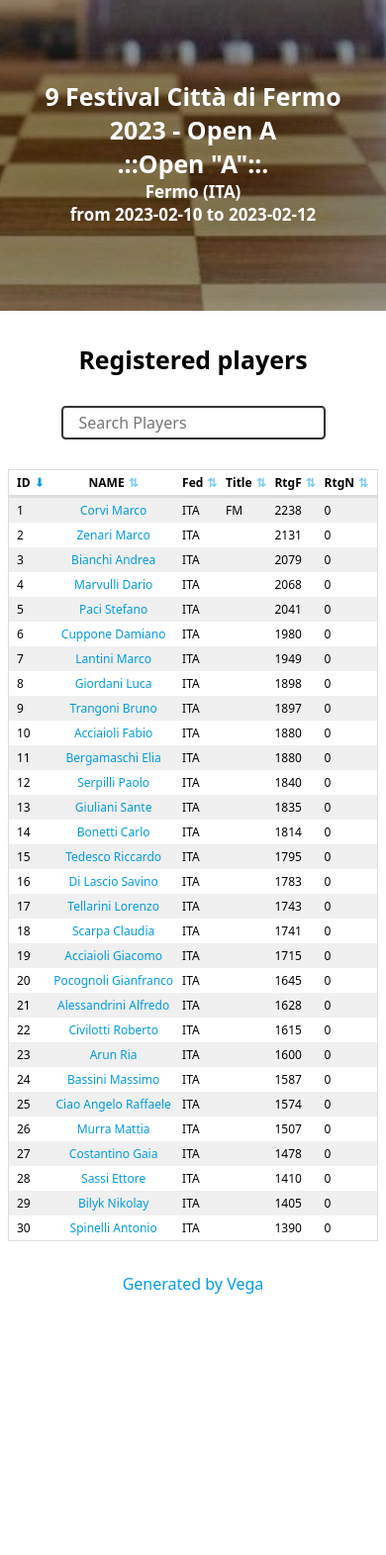
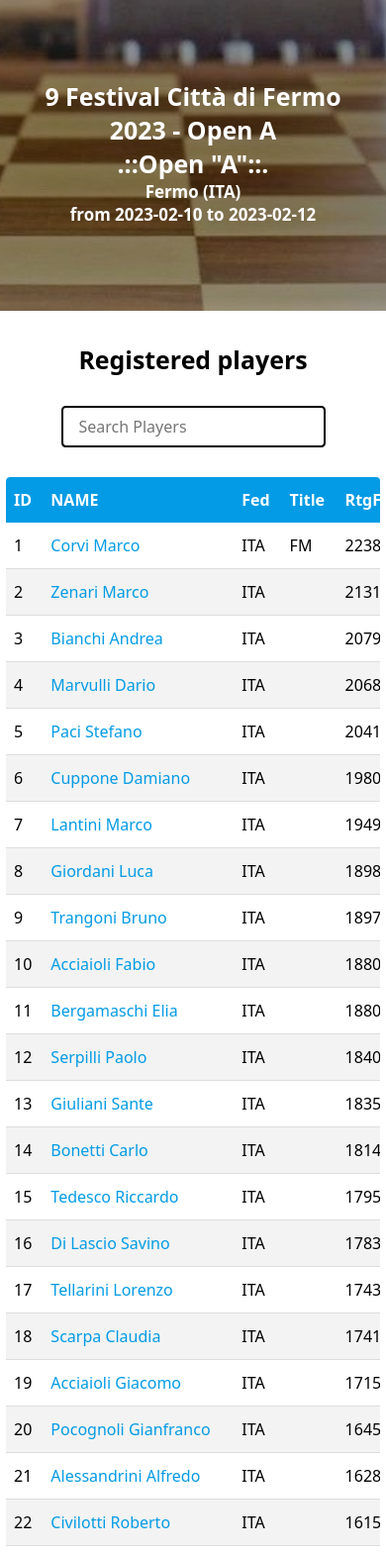
Before and after one commit to viphakorn/vegaresult-luigi, a plain HTML site: page index.html in a window 390 px wide. Shown: the part 62-1633 px from the top of the page at 99% size. Before the commit the page ends 1402 px from the top, so only its background shows below. Drawn offline with Linux system fonts and the light colour scheme.

Commit message:
table and remove script

```diff
--- a/index.html
+++ b/index.html
@@ -97,28 +97,29 @@
      </h2>
     </div>
    </section>
-   <section class="players-table-wrapper wrapper">
+   <section class="players-table-section wrapper">
     <h2>Registered players</h2>
     <div class="filter-search">
      <label for="filter-search" class="sr-only">Search Players</label>
      <input type="search" placeholder="Search Players" aria-controls="players-table" id="filter-search" />
     </div>
+    <div class="table-wrapper">
      <table class="players-table" id="players-table">
       <thead>
        <tr>
-       <th aria-controls="players-table" aria-sort="ascending" aria-label="ID: activate to sort column descending">ID</th>
-       <th aria-controls="players-table" aria-sort="none" aria-label="NAME: activate to sort column ascending">NAME</th>
-       <th aria-controls="players-table" aria-sort="none" aria-label="Fed: activate to sort column ascending">Fed</th>
-       <th aria-controls="players-table" aria-sort="none" aria-label="Title: activate to sort column ascending">Title</th>
-       <th aria-controls="players-table" aria-sort="none" aria-label="RtgF: activate to sort column ascending">RtgF</th>
-       <th aria-controls="players-table" aria-sort="none" aria-label="RtgN: activate to sort column ascending">RtgN</th>
+        <th aria-controls="players-table">ID</th>
+        <th aria-controls="players-table">NAME</th>
+        <th aria-controls="players-table">Fed</th>
+        <th aria-controls="players-table">Title</th>
+        <th aria-controls="players-table">RtgF</th>
+        <th aria-controls="players-table">RtgN</th>
        </tr>
       </thead>
       <tbody>
        <tr>
         <td>1</td>
         <td><a href="http://ratings.fide.com/profile/801895">Corvi Marco</a></td>
-       <td data-sort="ITA">ITA</td>
+        <td>ITA</td>
         <td>FM</td>
         <td>2238</td>
         <td>0</td>
@@ -126,7 +127,7 @@
        <tr>
         <td>2</td>
         <td><a href="http://ratings.fide.com/profile/2826971">Zenari Marco</a></td>
-       <td data-sort="ITA">ITA</td>
+        <td>ITA</td>
         <td></td>
         <td>2131</td>
         <td>0</td>
@@ -134,7 +135,7 @@
        <tr>
         <td>3</td>
         <td><a href="http://ratings.fide.com/profile/807370">Bianchi Andrea</a></td>
-       <td data-sort="ITA">ITA</td>
+        <td>ITA</td>
         <td></td>
         <td>2079</td>
         <td>0</td>
@@ -142,7 +143,7 @@
        <tr>
         <td>4</td>
         <td><a href="http://ratings.fide.com/profile/894567">Marvulli Dario</a></td>
-       <td data-sort="ITA">ITA</td>
+        <td>ITA</td>
         <td></td>
         <td>2068</td>
         <td>0</td>
@@ -150,7 +151,7 @@
        <tr>
         <td>5</td>
         <td><a href="http://ratings.fide.com/profile/819840">Paci Stefano</a></td>
-       <td data-sort="ITA">ITA</td>
+        <td>ITA</td>
         <td></td>
         <td>2041</td>
         <td>0</td>
@@ -158,7 +159,7 @@
        <tr>
         <td>6</td>
         <td><a href="http://ratings.fide.com/profile/844888">Cuppone Damiano</a></td>
-       <td data-sort="ITA">ITA</td>
+        <td>ITA</td>
         <td></td>
         <td>1980</td>
         <td>0</td>
@@ -166,7 +167,7 @@
        <tr>
         <td>7</td>
         <td><a href="http://ratings.fide.com/profile/801054">Lantini Marco</a></td>
-       <td data-sort="ITA">ITA</td>
+        <td>ITA</td>
         <td></td>
         <td>1949</td>
         <td>0</td>
@@ -174,7 +175,7 @@
        <tr>
         <td>8</td>
         <td><a href="http://ratings.fide.com/profile/2847421">Giordani Luca</a></td>
-       <td data-sort="ITA">ITA</td>
+        <td>ITA</td>
         <td></td>
         <td>1898</td>
         <td>0</td>
@@ -182,7 +183,7 @@
        <tr>
         <td>9</td>
         <td><a href="http://ratings.fide.com/profile/24601438">Trangoni Bruno</a></td>
-       <td data-sort="ITA">ITA</td>
+        <td>ITA</td>
         <td></td>
         <td>1897</td>
         <td>0</td>
@@ -190,7 +191,7 @@
        <tr>
         <td>10</td>
         <td><a href="http://ratings.fide.com/profile/839922">Acciaioli Fabio</a></td>
-       <td data-sort="ITA">ITA</td>
+        <td>ITA</td>
         <td></td>
         <td>1880</td>
         <td>0</td>
@@ -198,7 +199,7 @@
        <tr>
         <td>11</td>
         <td><a href="http://ratings.fide.com/profile/28500636">Bergamaschi Elia</a></td>
-       <td data-sort="ITA">ITA</td>
+        <td>ITA</td>
         <td></td>
         <td>1880</td>
         <td>0</td>
@@ -206,7 +207,7 @@
        <tr>
         <td>12</td>
         <td><a href="http://ratings.fide.com/profile/28548493">Serpilli Paolo</a></td>
-       <td data-sort="ITA">ITA</td>
+        <td>ITA</td>
         <td></td>
         <td>1840</td>
         <td>0</td>
@@ -214,7 +215,7 @@
        <tr>
         <td>13</td>
         <td><a href="http://ratings.fide.com/profile/817074">Giuliani Sante</a></td>
-       <td data-sort="ITA">ITA</td>
+        <td>ITA</td>
         <td></td>
         <td>1835</td>
         <td>0</td>
@@ -222,7 +223,7 @@
        <tr>
         <td>14</td>
         <td><a href="http://ratings.fide.com/profile/815330">Bonetti Carlo</a></td>
-       <td data-sort="ITA">ITA</td>
+        <td>ITA</td>
         <td></td>
         <td>1814</td>
         <td>0</td>
@@ -230,7 +231,7 @@
        <tr>
         <td>15</td>
         <td><a href="http://ratings.fide.com/profile/2800581">Tedesco Riccardo</a></td>
-       <td data-sort="ITA">ITA</td>
+        <td>ITA</td>
         <td></td>
         <td>1795</td>
         <td>0</td>
@@ -238,7 +239,7 @@
        <tr>
         <td>16</td>
         <td><a href="http://ratings.fide.com/profile/810550">Di Lascio Savino</a></td>
-       <td data-sort="ITA">ITA</td>
+        <td>ITA</td>
         <td></td>
         <td>1783</td>
         <td>0</td>
@@ -246,7 +247,7 @@
        <tr>
         <td>17</td>
         <td><a href="http://ratings.fide.com/profile/28548655">Tellarini Lorenzo</a></td>
-       <td data-sort="ITA">ITA</td>
+        <td>ITA</td>
         <td></td>
         <td>1743</td>
         <td>0</td>
@@ -254,7 +255,7 @@
        <tr>
         <td>18</td>
         <td><a href="http://ratings.fide.com/profile/875848">Scarpa Claudia</a></td>
-       <td data-sort="ITA">ITA</td>
+        <td>ITA</td>
         <td></td>
         <td>1741</td>
         <td>0</td>
@@ -262,7 +263,7 @@
        <tr>
         <td>19</td>
         <td><a href="http://ratings.fide.com/profile/2895299">Acciaioli Giacomo</a></td>
-       <td data-sort="ITA">ITA</td>
+        <td>ITA</td>
         <td></td>
         <td>1715</td>
         <td>0</td>
@@ -270,7 +271,7 @@
        <tr>
         <td>20</td>
         <td><a href="http://ratings.fide.com/profile/2826726">Pocognoli Gianfranco</a></td>
-       <td data-sort="ITA">ITA</td>
+        <td>ITA</td>
         <td></td>
         <td>1645</td>
         <td>0</td>
@@ -278,7 +279,7 @@
        <tr>
         <td>21</td>
         <td><a href="http://ratings.fide.com/profile/846260">Alessandrini Alfredo</a></td>
-       <td data-sort="ITA">ITA</td>
+        <td>ITA</td>
         <td></td>
         <td>1628</td>
         <td>0</td>
@@ -286,7 +287,7 @@
        <tr>
         <td>22</td>
         <td><a href="http://ratings.fide.com/profile/850306">Civilotti Roberto</a></td>
-       <td data-sort="ITA">ITA</td>
+        <td>ITA</td>
         <td></td>
         <td>1615</td>
         <td>0</td>
@@ -294,7 +295,7 @@
        <tr>
         <td>23</td>
         <td><a href="http://ratings.fide.com/profile/28555678">Arun Ria</a></td>
-       <td data-sort="ITA">ITA</td>
+        <td>ITA</td>
         <td></td>
         <td>1600</td>
         <td>0</td>
@@ -302,7 +303,7 @@
        <tr>
         <td>24</td>
         <td><a href="http://ratings.fide.com/profile/809314">Bassini Massimo</a></td>
-       <td data-sort="ITA">ITA</td>
+        <td>ITA</td>
         <td></td>
         <td>1587</td>
         <td>0</td>
@@ -310,7 +311,7 @@
        <tr>
         <td>25</td>
         <td><a href="http://ratings.fide.com/profile/2863311">Ciao Angelo Raffaele</a></td>
-       <td data-sort="ITA">ITA</td>
+        <td>ITA</td>
         <td></td>
         <td>1574</td>
         <td>0</td>
@@ -318,7 +319,7 @@
        <tr>
         <td>26</td>
         <td><a href="http://ratings.fide.com/profile/2889469">Murra Mattia</a></td>
-       <td data-sort="ITA">ITA</td>
+        <td>ITA</td>
         <td></td>
         <td>1507</td>
         <td>0</td>
@@ -326,7 +327,7 @@
        <tr>
         <td>27</td>
         <td><a href="http://ratings.fide.com/profile/28505700">Costantino Gaia</a></td>
-       <td data-sort="ITA">ITA</td>
+        <td>ITA</td>
         <td></td>
         <td>1478</td>
         <td>0</td>
@@ -334,7 +335,7 @@
        <tr>
         <td>28</td>
         <td><a href="http://ratings.fide.com/profile/28518063">Sassi Ettore</a></td>
-       <td data-sort="ITA">ITA</td>
+        <td>ITA</td>
         <td></td>
         <td>1410</td>
         <td>0</td>
@@ -342,7 +343,7 @@
        <tr>
         <td>29</td>
         <td><a href="http://ratings.fide.com/profile/28562879">Bilyk Nikolay</a></td>
-       <td data-sort="ITA">ITA</td>
+        <td>ITA</td>
         <td></td>
         <td>1405</td>
         <td>0</td>
@@ -350,13 +351,14 @@
        <tr>
         <td>30</td>
         <td><a href="http://ratings.fide.com/profile/2855181">Spinelli Antonio</a></td>
-       <td data-sort="ITA">ITA</td>
+        <td>ITA</td>
         <td></td>
         <td>1390</td>
         <td>0</td>
        </tr>
       </tbody>
      </table>
+    </div>
    </section>
   </main>
   <footer class="footer">
--- a/script.js
+++ b/script.js
@@ -31,54 +31,14 @@ dropdownButton.addEventListener("click", () => {
  dropdownButton.setAttribute("aria-expanded", !dropdownList.hidden)
 })
 
-const playersTable = document.getElementById("players-table")
-const thArray = Array.from(playersTable.querySelectorAll("th"))
-const tbody = playersTable.querySelector("tbody")
-let tBodyRows = Array.from(tbody.querySelectorAll("tr"))
-
-thArray.forEach((th, index) => {
- th.addEventListener("click", () => {
-  // Sort rows by the clicked column
-  tBodyRows.sort((a, b) => {
-   const aValue = a.getElementsByTagName("td")[index].textContent
-   const bValue = b.getElementsByTagName("td")[index].textContent
-   return aValue.localeCompare(bValue, undefined, { numeric: true })
-  })
-
-  // Reverse the order if the clicked column is already sorted in ascending order
-  if (th.getAttribute("aria-sort") === "ascending") {
-   tBodyRows.reverse()
-   th.setAttribute("aria-sort", "descending")
-  } else {
-   // Set the clicked column as the new sorting column
-   thArray.forEach((th) => {
-    th.setAttribute("aria-sort", "none")
-   })
-   th.setAttribute("aria-sort", "ascending")
-  }
-
-  // Update the table with the sorted rows
-  tBodyRows.forEach((row) => {
-   tbody.appendChild(row)
-  })
- })
-})
-
 const filterSearch = document.querySelector("#filter-search")
 const tableRows = document.querySelectorAll("#players-table tbody tr")
 
 filterSearch.addEventListener("input", () => {
  const searchTerm = filterSearch.value.trim().toLowerCase()
 
- tBodyRows.forEach((row) => {
+ tableRows.forEach((row) => {
   const [id, name, fed, title, rtgF, rtgN] = Array.from(row.querySelectorAll("td")).map((cell) => cell.textContent.trim().toLowerCase())
-
-  //   const id = row.querySelector("td:nth-child(1)").textContent.trim().toLowerCase()
-  //   const name = row.querySelector("td:nth-child(2)").textContent.trim().toLowerCase()
-  //   const fed = row.querySelector("td:nth-child(3)").textContent.trim().toLowerCase()
-  //   const title = row.querySelector("td:nth-child(4)").textContent.trim().toLowerCase()
-  //   const rtgF = row.querySelector("td:nth-child(5)").textContent.trim().toLowerCase()
-  //   const rtgN = row.querySelector("td:nth-child(6)").textContent.trim().toLowerCase()
   const matches = [id, name, fed, title, rtgF, rtgN].some((field) => field.includes(searchTerm))
   row.style.display = matches ? "" : "none"
  })
--- a/style.css
+++ b/style.css
@@ -1,3 +1,11 @@
+:root {
+ --white-color: #fff;
+ --light-gray-color: #f3f3f3;
+ --gray-color: #ddd;
+ --black-color: #000;
+ --blue-color: #039be5;
+}
+
 *,
 *::before,
 *::after {
@@ -73,8 +81,8 @@ button {
  width: 100%;
  position: fixed;
  top: 0;
- background-color: #fff;
- border-bottom: 1px solid #f1f1f1;
+ background-color: var(--white-color);
+ border-bottom: 1px solid var(--gray-color);
  z-index: 1000;
 }
 .navbar {
@@ -85,8 +93,8 @@ button {
 }
 
 .home-button img {
- width: 29px;
- height: 25px;
+ width: 2rem;
+ height: 1.75rem;
 }
 
 .menu-button {
@@ -101,7 +109,7 @@ button {
  width: 100%;
  height: 0.25rem;
  border-radius: 100vmax;
- background-color: #039be5;
+ background-color: var(--blue-color);
 }
 .icon-bar::before {
  content: "";
@@ -121,19 +129,19 @@ button {
 }
 
 .dropdown-list {
- border-bottom: 1px solid #f1f1f1;
+ border-bottom: 1px solid var(--gray-color);
 }
 
 .dropdown-list a {
  display: inline-block;
- color: #000;
+ color: var(--black-color);
  width: 100%;
- padding: 0.25rem 1rem;
- /* font-size: 0.875rem; */
+ padding: 0.5rem 1rem;
 }
 
 .dropdown-list a:hover {
- background-color: #f1f1f1;
+ color: var(--blue-color);
+ background-color: var(--light-gray-color);
 }
 
 #dropdown-button {
@@ -141,10 +149,16 @@ button {
  justify-content: center;
  align-items: center;
  gap: 0.25rem;
+ padding: 0.75rem 1rem;
+}
+#dropdown-button:hover {
+ color: var(--blue-color);
 }
 #dropdown-button[aria-expanded="true"] + .dropdown-list {
  display: block;
+ margin-left: 1rem;
 }
+
 #dropdown-button[aria-expanded="true"] .caret {
  rotate: 180deg;
 }
@@ -154,25 +168,29 @@ button {
  margin-top: 0.25rem;
  border-left: 0.25rem solid transparent;
  border-right: 0.25rem solid transparent;
- border-top: 0.25rem solid #039be5;
+ border-top: 0.25rem solid var(--blue-color);
  transition: 250ms;
 }
 .nav-list {
- border-top: 1px solid #f1f1f1;
+ border-top: 1px solid var(--gray-color);
+ border-bottom: 1px solid var(--gray-color);
+
  position: absolute;
  top: 3.5rem;
  left: 0;
- background-color: #fff;
+ background-color: var(--white-color);
  width: min(100%, 60rem);
  max-height: 30rem;
- padding: 1rem;
  overflow: hidden;
  transition: 250ms;
 }
 .nav-link {
  display: inline-block;
- color: #000;
- padding-block: 0.25rem;
+ color: var(--black-color);
+ padding: 0.75rem 1rem;
+}
+.nav-link:hover {
+ color: var(--blue-color);
 }
 .nav-list[data-state="opened"] {
  animation: slide-down 250ms ease-in-out forwards;
@@ -219,6 +237,7 @@ button {
  .nav-list[data-state="closed"] {
   position: static;
   background: none;
+  border: none;
   width: auto;
   display: flex;
   gap: 1rem;
@@ -231,11 +250,18 @@ button {
   position: absolute;
   top: 2.4rem;
   display: none;
-  background-color: #fff;
+  background-color: var(--white-color);
   min-width: 100%;
-  border: 1px solid #5e5e5e;
+  border: 1px solid var(--gray-color);
   z-index: 1;
   border-radius: 0.15em;
+  margin: 0;
+ }
+ #dropdown-button[aria-expanded="true"] + .dropdown-list {
+  margin-left: 0;
+ }
+ #dropdown-button {
+  padding: 0;
  }
 }
 
@@ -252,7 +278,7 @@ button {
 
 .hero-text {
  text-align: center;
- color: #fff;
+ color: var(--white-color);
 }
 
 .hero-text h1 {
@@ -265,71 +291,67 @@ button {
  font-size: clamp(1rem, 0.85rem + 0.85vw, 1.5rem);
 }
 /* players table */
-.players-table-wrapper {
- --spacing: 1rem;
+.players-table-section {
+ --spacing: 0.75rem;
  padding-top: 2rem;
 }
-.players-table-wrapper h2 {
+.players-table-section h2 {
  text-align: center;
  font-size: 1.5rem;
  font-size: clamp(1.5rem, 1.35rem + 0.85vw, 2rem);
 }
-
+.table-wrapper {
+ overflow-x: scroll;
+ border-radius: 0.25rem 0.25rem 0 0;
+}
 .players-table {
+ width: 100%;
  border-collapse: collapse;
  border-spacing: 0;
- width: 100%;
- border: 1px solid #ddd;
+ overflow: hidden;
+ border-radius: 0.25rem 0.25rem 0 0;
+ border-bottom: 0.125rem solid var(--blue-color);
 }
 
 .players-table th,
 .players-table td {
- padding: 0.25rem;
- font-size: 0.75rem;
- font-size: clamp(0.75rem, 0.65rem + 0.415vw, 1rem);
+ padding: 0.75rem 0.5rem;
+ font-size: 1rem;
 }
-.players-table th:first-child,
+/* .players-table th:first-child,
 .players-table td:first-child {
- padding-left: 0.5rem;
+ padding-left: 1rem;
 }
 .players-table th:last-child,
 .players-table td:last-child {
- padding-right: 0.5rem;
-}
+ padding-right: 1rem;
+} */
+
 .players-table th {
  text-align: left;
- cursor: pointer;
- border-bottom: 3px solid #ddd;
+ color: var(--white-color);
+ background-color: var(--blue-color);
 }
-.players-table th::after {
- color: #039be5;
- display: inline-block;
- margin-left: 0.25rem;
+.players-table tbody td {
+ border-bottom: 1px solid var(--gray-color);
 }
-.players-table th[aria-sort="none"]::after {
- content: "\21C5";
- opacity: 0.5;
-}
-.players-table th[aria-sort="ascending"]::after {
- content: "\279F";
- rotate: 90deg;
-}
-.players-table th[aria-sort="descending"]::after {
- content: "\279F";
- rotate: -90deg;
-}
-.players-table th:nth-child(2),
+
+/* .players-table th:nth-child(2),
 .players-table td:nth-child(2) {
  text-align: center;
-}
+} */
 .players-table td a {
- color: #039be5;
+ color: var(--blue-color);
+ font-weight: 500;
 }
 .players-table td a:hover {
  text-decoration: underline;
 }
-.players-table tbody tr:nth-child(odd) {
- background-color: #f0f0f0;
+.players-table tbody tr:nth-child(even) {
+ background-color: var(--light-gray-color);
+}
+.players-table tbody tr:last-child {
+ border-bottom: 0.125rem solid var(--blue-color);
 }
 .filter-search {
  margin-block: 2rem;
@@ -340,14 +362,18 @@ button {
 }
 input#filter-search {
  border: none;
- outline: 2px solid #333;
+ outline: 2px solid var(--black-color);
  border-radius: 0.15em;
- padding: 0.25rem 1rem;
+ padding: 0.5rem 1rem;
 }
 input#filter-search:focus {
- outline: 2px solid #039be5;
+ outline: 2px solid var(--blue-color);
 }
-
+@media (max-width: 25rem) {
+ .players-table {
+  width: 120%;
+ }
+}
 @media (min-width: 60em) {
  .players-table th:first-child,
  .players-table td:first-child {
@@ -364,5 +390,5 @@ input#filter-search:focus {
  padding-block: 2rem;
 }
 .footer a {
- color: #039be5;
+ color: var(--blue-color);
 }
```
Lines whose indentation alone changed are shown as unchanged.
